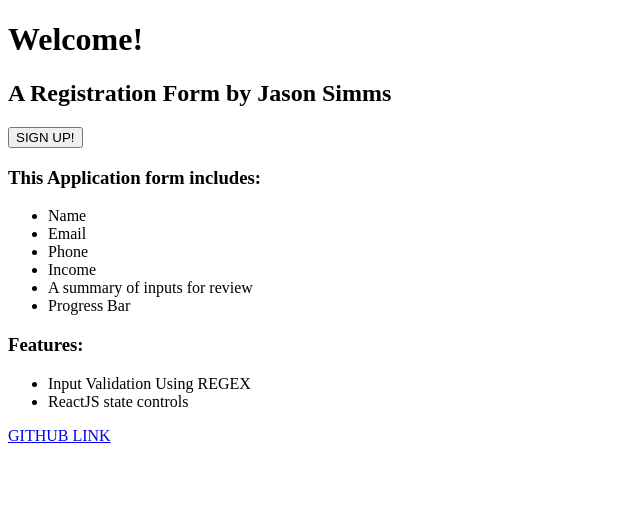
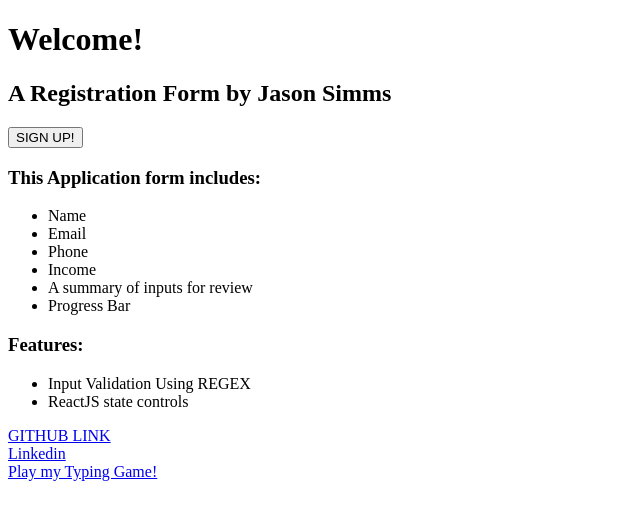
Before and after one commit to JasonSimms/challenge-signup-multipage, a React (Create React App) app: page / in a window 1280 px wide. Shown: the top 520 px of the page, without its empty margins (0-640 px from the left). Built offline with nearby package versions, Linux system fonts and the light colour scheme; the HTML template or start-up script is replaced by a standard one.

Commit message:
Readme Update

```diff
--- a/src/components/Landing.jsx
+++ b/src/components/Landing.jsx
@@ -29,6 +29,10 @@ const Landing = props => {
       </ul>
 
       <a href="https://github.com/JasonSimms/challenge-signup-multipage">GITHUB LINK</a>
+      <br/>
+      <a href="https://www.linkedin.com/in/jason-simms/">Linkedin</a>
+      <br/>
+      <a href="https://jasonsimms.github.io/Type-Attack/">Play my Typing Game!</a>
     </div>
     </div>
   );
```
Also changed, not shown: 1 other file (tests, documents, lock files or other folders).
